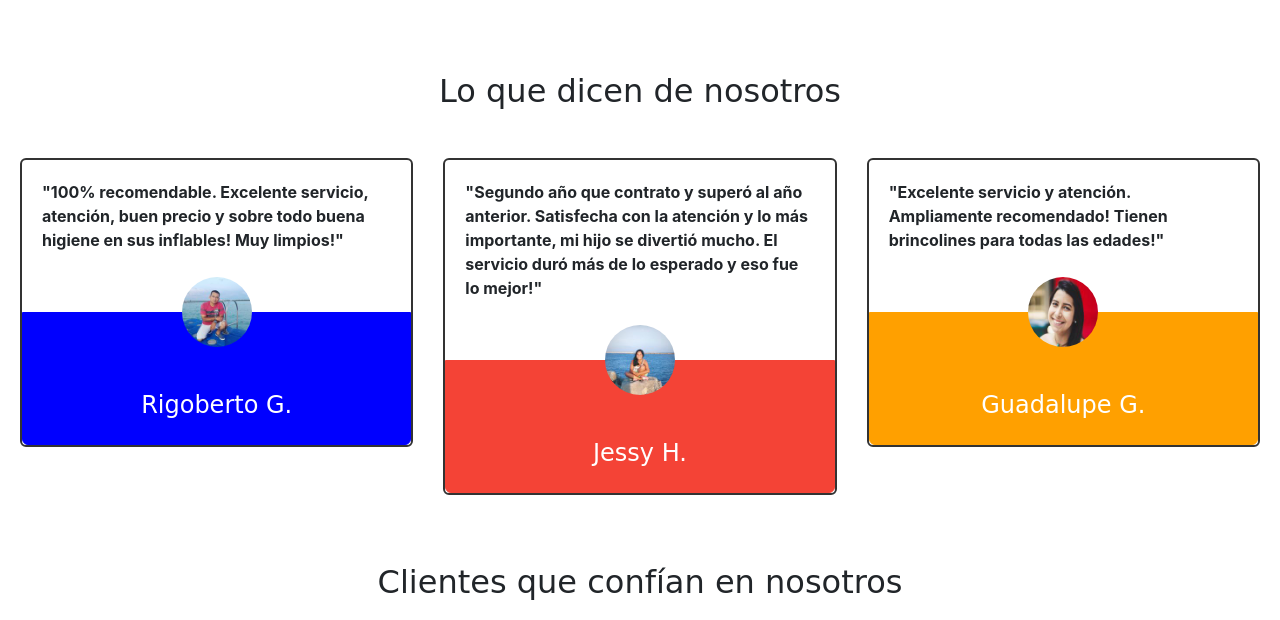
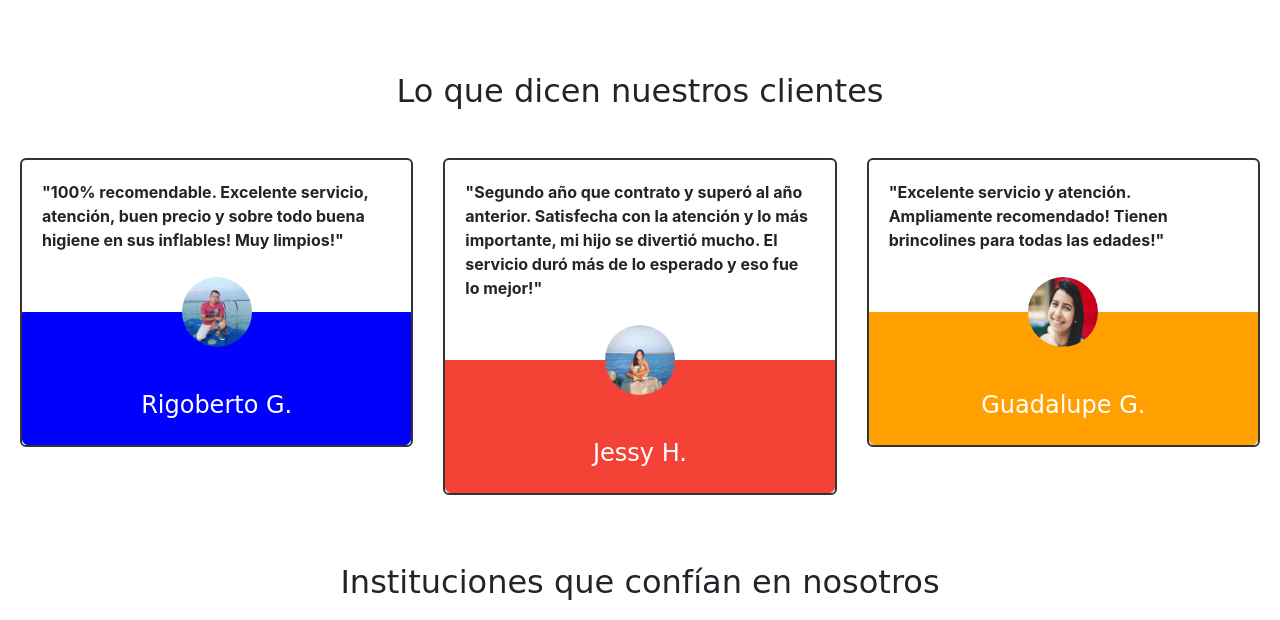
Before and after one commit to jhon-ran/divertiplay, a plain HTML site: page index.html in a window 1280 px wide. Shown: the part 475-1095 px from the top of the page. Drawn offline with nearby package versions, Linux system fonts and the light colour scheme; a web font is replaced by a local one.

Commit message:
changed text from testimonios

```diff
--- a/index.html
+++ b/index.html
@@ -58,7 +58,7 @@
   <!--Testimonios-->
   <div class="card text-center m-2" id="noborder">
     <div class="card-body"></div>
-      <h2 class="card-title text-black">Lo que dicen de nosotros</h2>
+      <h2 class="card-title text-black">Lo que dicen nuestros clientes</h2>
   </div>
   </div>
 
@@ -102,7 +102,7 @@
 
   <div class="card text-center m-2" id="noborder">
     <div class="card-body"></div>
-      <h2 class="card-title text-black">Clientes que confían en nosotros</h2>
+      <h2 class="card-title text-black">Instituciones que confían en nosotros</h2>
   </div>
   </div>
 
```
